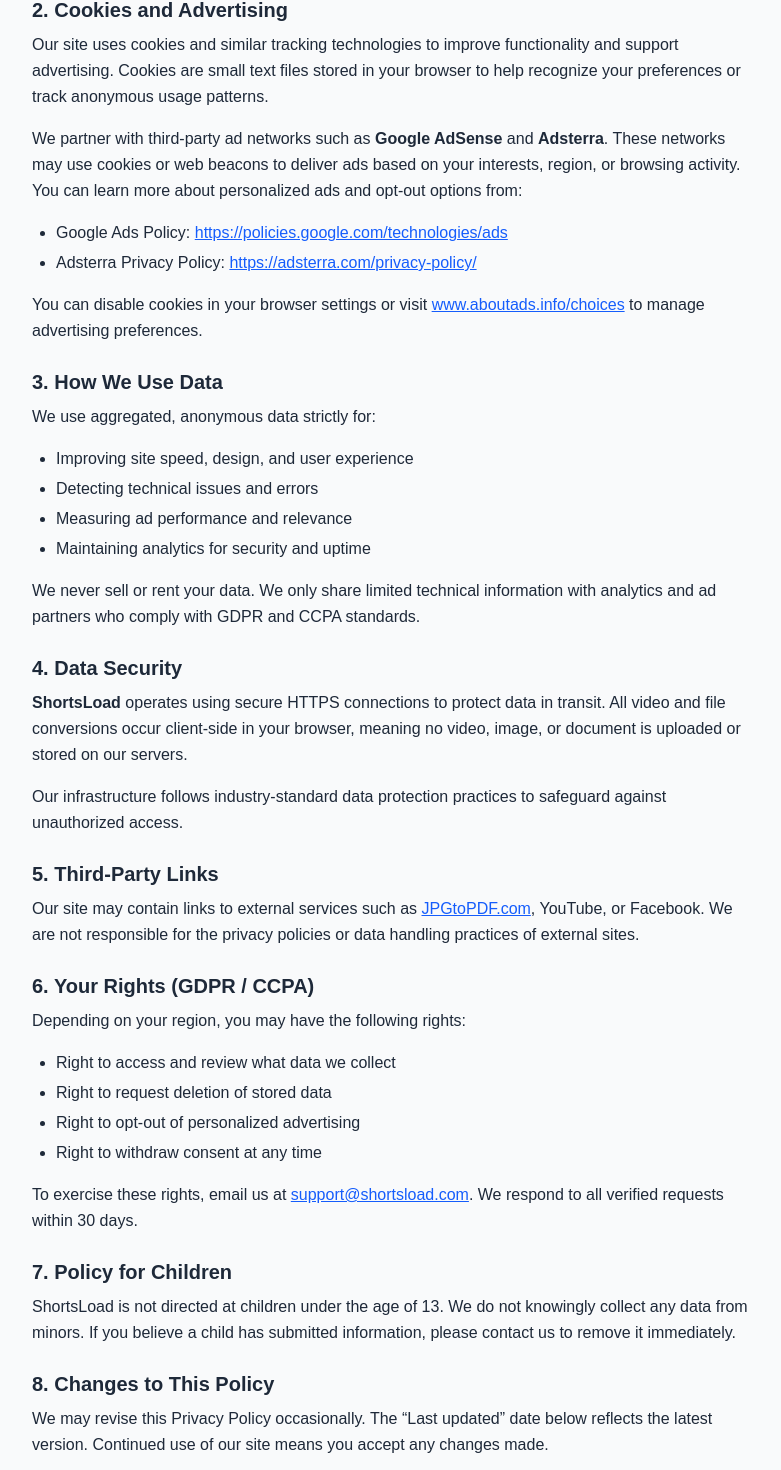
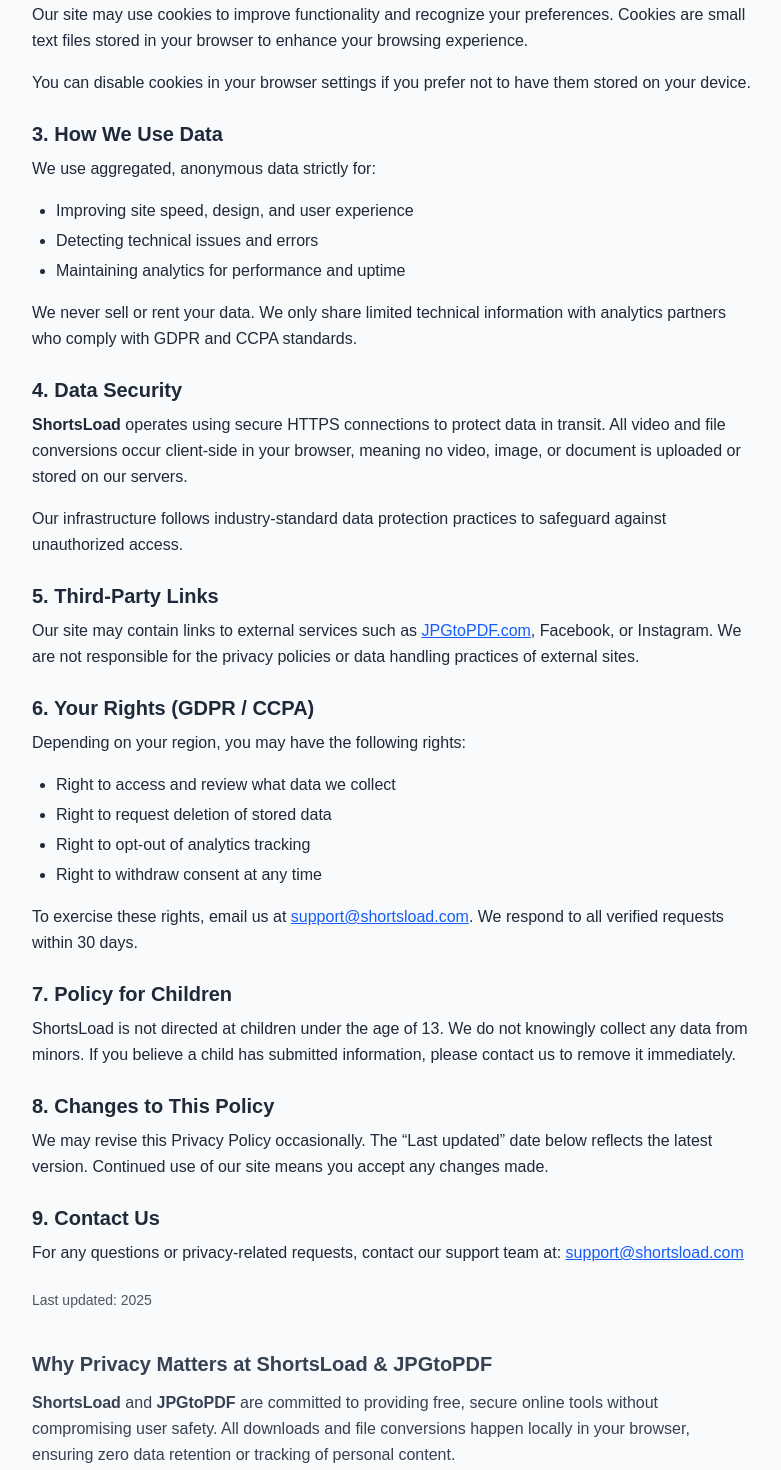
Before and after one commit to PavanKumarHosmani/shortsload-frontend, a Next.js app: page /privacy in a window 1280 px wide. Shown: the part 679-2149 px from the top of the page, without its empty margins (248-1029 px from the left). Built offline with nearby package versions, Linux system fonts and the light colour scheme.

Commit message:
fixed adsense issues

```diff
--- a/components/Footer.js
+++ b/components/Footer.js
@@ -27,7 +27,7 @@
         </Link>
       </div>
 
-      <div className="text-xs text-gray-400 mt-4">
+      <div className="text-xs text-gray-600 mt-4">
         ShortsLoad is an independent platform and not affiliated with YouTube.
         All content is downloaded directly from public CDN servers.
       </div>
--- a/pages/disclaimer.js
+++ b/pages/disclaimer.js
@@ -11,7 +11,7 @@
         />
         <meta
           name="keywords"
-          content="ShortsLoad disclaimer, JPGtoPDF disclaimer, ShortsLoad terms, ShortsLoad legal notice, AdSense policy, ShortsLoad copyright notice"
+          content="ShortsLoad disclaimer, JPGtoPDF disclaimer, ShortsLoad terms, ShortsLoad legal notice, ShortsLoad copyright notice"
         />
         <link rel="canonical" href="https://shortsload.com/disclaimer" />
 
@@ -25,7 +25,7 @@
               name: "Disclaimer — ShortsLoad & JPGtoPDF",
               url: "https://shortsload.com/disclaimer",
               description:
-                "Legal disclaimer for ShortsLoad & JPGtoPDF, covering copyright, fair use, ad responsibility, and liability limitations.",
+                "Legal disclaimer for ShortsLoad & JPGtoPDF, covering copyright, fair use, and liability limitations.",
               mainEntity: {
                 "@type": "Organization",
                 name: "ShortsLoad",
@@ -59,7 +59,7 @@
           Our websites may contain links to other external sites or third-party
           services that are not owned or controlled by us. While we strive to provide
           quality links, we do not monitor or verify the accuracy or reliability of
-          external content. Clicking on third-party links or advertisements is at your
+          external content. Clicking on third-party links is at your
           own discretion, and we are not responsible for any resulting experiences,
           losses, or damages.
         </p>
@@ -92,21 +92,7 @@
           we cannot guarantee uninterrupted service or error-free operation.
         </p>
 
-        <h2 className="text-xl font-semibold mt-6 mb-2">4. Advertising Disclaimer</h2>
-        <p className="mb-4">
-          ShortsLoad and JPGtoPDF display ads through reputable third-party ad networks
-          such as <strong>Google AdSense</strong> and <strong>Adsterra</strong> to keep
-          the service free. These advertisements are delivered by automated systems and
-          may use cookies to serve relevant content.
-        </p>
-        <p className="mb-4">
-          We do not control the content of ads or endorse the advertised products or
-          services. Interactions with advertisers are solely between you and the
-          advertiser, and we are not responsible for any outcomes resulting from such
-          interactions.
-        </p>
-
-        <h2 className="text-xl font-semibold mt-6 mb-2">5. Limitation of Liability</h2>
+        <h2 className="text-xl font-semibold mt-6 mb-2">4. Limitation of Liability</h2>
         <p className="mb-4">
           In no event shall ShortsLoad, JPGtoPDF, or their developers be held liable
           for any direct, indirect, incidental, consequential, or punitive damages
@@ -115,15 +101,15 @@
           risk.
         </p>
 
-        <h2 className="text-xl font-semibold mt-6 mb-2">6. No Affiliation Disclaimer</h2>
+        <h2 className="text-xl font-semibold mt-6 mb-2">5. No Affiliation Disclaimer</h2>
         <p className="mb-4">
           ShortsLoad and JPGtoPDF are independent platforms. We are not affiliated with,
-          endorsed by, or connected to YouTube, Meta Platforms (Facebook, Instagram),
+          endorsed by, or connected to Meta Platforms (Facebook, Instagram),
           or Google LLC. All trademarks, logos, and brand names are the property of
           their respective owners.
         </p>
 
-        <h2 className="text-xl font-semibold mt-6 mb-2">7. Updates to This Disclaimer</h2>
+        <h2 className="text-xl font-semibold mt-6 mb-2">6. Updates to This Disclaimer</h2>
         <p className="mb-4">
           We may revise or update this Disclaimer at any time without prior notice.
           Users are encouraged to revisit this page periodically to stay informed of
--- a/pages/facebookvideodownloader.js
+++ b/pages/facebookvideodownloader.js
@@ -233,7 +233,7 @@
             {/* ✅ Thumbnail */}
             <div className="relative mb-4 flex justify-center">
               {!video.thumbnail && (
-                <div className="w-40 h-40 md:w-52 md:h-52 bg-gray-200 animate-pulse flex items-center justify-center text-gray-400 rounded-lg">
+                <div className="w-40 h-40 md:w-52 md:h-52 bg-gray-200 animate-pulse flex items-center justify-center text-gray-600 rounded-lg">
                   Loading thumbnail...
                 </div>
               )}
--- a/pages/index.js
+++ b/pages/index.js
@@ -7,7 +7,7 @@
   const pageTitle =
     "ShortsLoad — Free Video & File Tools | Instagram, Facebook, PDF & Image Converters";
   const pageDescription =
-    "Free online tools by ShortsLoad — download Instagram Reels and Facebook videos, convert JPG to PDF, compress images, merge PDFs, and convert PDF to JPG easily. 100% free and secure.";
+    "Free online tools by ShortsLoad — download Instagram Reels and Facebook videos, convert JPG to PDF, compress images, merge PDFs, and convert PDF to JPG easily. 100% free, private, and secure.";
   const pageKeywords =
     "Instagram video downloader, Facebook video downloader, JPG to PDF, compress image, merge PDF, PDF to JPG, free online converter, download Facebook video, download Instagram video, ShortsLoad, jpgstopdf";
   const pageUrl = "https://shortsload.com/";
@@ -227,8 +227,8 @@
           <p>
             From students and teachers to content creators and business professionals — thousands of
             users rely on ShortsLoad every day for quick downloads and conversions. Its simplicity,
-            clean interface, and ad-free experience make it one of the best online utility platforms
-            today.
+            clean interface, and privacy-first experience make it one of the best online utility
+            platforms today.
           </p>
 
           <h3 className="text-xl font-semibold mt-4">🔒 Privacy First</h3>
--- a/pages/privacy.js
+++ b/pages/privacy.js
@@ -7,11 +7,11 @@
         <title>Privacy Policy — ShortsLoad & JPGtoPDF</title>
         <meta
           name="description"
-          content="Read the complete privacy policy for ShortsLoad & JPGtoPDF. Learn how we handle cookies, ads, analytics, and data protection while keeping your privacy safe."
+          content="Read the complete privacy policy for ShortsLoad & JPGtoPDF. Learn how we handle cookies, analytics, and data protection while keeping your privacy safe."
         />
         <meta
           name="keywords"
-          content="ShortsLoad Privacy Policy, JPGtoPDF Privacy, AdSense data policy, Adsterra cookies, GDPR compliance, CCPA policy, YouTube Downloader privacy"
+          content="ShortsLoad Privacy Policy, JPGtoPDF Privacy, GDPR compliance, CCPA policy"
         />
         <link rel="canonical" href="https://shortsload.com/privacy" />
 
@@ -25,7 +25,7 @@
               name: "Privacy Policy — ShortsLoad & JPGtoPDF",
               url: "https://shortsload.com/privacy",
               description:
-                "Official Privacy Policy for ShortsLoad and JPGtoPDF. Learn about our data handling, cookies, and ad partner practices (AdSense, Adsterra).",
+                "Official Privacy Policy for ShortsLoad and JPGtoPDF. Learn about our data handling, cookies, and privacy practices.",
               publisher: {
                 "@type": "Organization",
                 name: "ShortsLoad",
@@ -73,7 +73,6 @@
           <li>Browser type, operating system, and device type</li>
           <li>Anonymous usage analytics (page visits, time spent, errors)</li>
           <li>Approximate location (city/country, not GPS)</li>
-          <li>Ad performance and interaction metrics (from our ad partners)</li>
         </ul>
 
         <p>
@@ -81,58 +80,15 @@
           and is never linked to your personal identity.
         </p>
 
-        <h2 className="text-xl font-semibold mt-6 mb-2">2. Cookies and Advertising</h2>
+        <h2 className="text-xl font-semibold mt-6 mb-2">2. Cookies</h2>
         <p className="mb-4">
-          Our site uses cookies and similar tracking technologies to improve
-          functionality and support advertising. Cookies are small text files
-          stored in your browser to help recognize your preferences or track
-          anonymous usage patterns.
+          Our site may use cookies to improve functionality and recognize your
+          preferences. Cookies are small text files stored in your browser to
+          enhance your browsing experience.
         </p>
-
-        <p className="mb-4">
-          We partner with third-party ad networks such as{" "}
-          <strong>Google AdSense</strong> and <strong>Adsterra</strong>. These
-          networks may use cookies or web beacons to deliver ads based on your
-          interests, region, or browsing activity. You can learn more about
-          personalized ads and opt-out options from:
-        </p>
-
-        <ul className="list-disc ml-6 mb-4 space-y-1">
-          <li>
-            Google Ads Policy:{" "}
-            <a
-              href="https://policies.google.com/technologies/ads"
-              target="_blank"
-              rel="noopener noreferrer"
-              className="text-blue-600 underline"
-            >
-              https://policies.google.com/technologies/ads
-            </a>
-          </li>
-          <li>
-            Adsterra Privacy Policy:{" "}
-            <a
-              href="https://adsterra.com/privacy-policy/"
-              target="_blank"
-              rel="noopener noreferrer"
-              className="text-blue-600 underline"
-            >
-              https://adsterra.com/privacy-policy/
-            </a>
-          </li>
-        </ul>
-
         <p>
-          You can disable cookies in your browser settings or visit{" "}
-          <a
-            href="https://www.aboutads.info/choices/"
-            target="_blank"
-            rel="noopener noreferrer"
-            className="text-blue-600 underline"
-          >
-            www.aboutads.info/choices
-          </a>{" "}
-          to manage advertising preferences.
+          You can disable cookies in your browser settings if you prefer not to
+          have them stored on your device.
         </p>
 
         <h2 className="text-xl font-semibold mt-6 mb-2">3. How We Use Data</h2>
@@ -142,14 +98,13 @@
         <ul className="list-disc ml-6 mb-4 space-y-1">
           <li>Improving site speed, design, and user experience</li>
           <li>Detecting technical issues and errors</li>
-          <li>Measuring ad performance and relevance</li>
-          <li>Maintaining analytics for security and uptime</li>
+          <li>Maintaining analytics for performance and uptime</li>
         </ul>
 
         <p>
           We never sell or rent your data. We only share limited technical
-          information with analytics and ad partners who comply with GDPR and
-          CCPA standards.
+          information with analytics partners who comply with GDPR and CCPA
+          standards.
         </p>
 
         <h2 className="text-xl font-semibold mt-6 mb-2">4. Data Security</h2>
@@ -175,8 +130,8 @@
           >
             JPGtoPDF.com
           </a>
-          , YouTube, or Facebook. We are not responsible for the privacy policies or
-          data handling practices of external sites.
+          , Facebook, or Instagram. We are not responsible for the privacy
+          policies or data handling practices of external sites.
         </p>
 
         <h2 className="text-xl font-semibold mt-6 mb-2">
@@ -188,7 +143,7 @@
         <ul className="list-disc ml-6 mb-4 space-y-1">
           <li>Right to access and review what data we collect</li>
           <li>Right to request deletion of stored data</li>
-          <li>Right to opt-out of personalized advertising</li>
+          <li>Right to opt-out of analytics tracking</li>
           <li>Right to withdraw consent at any time</li>
         </ul>
         <p>
@@ -240,20 +195,19 @@
           </h2>
           <p>
             <strong>ShortsLoad</strong> and <strong>JPGtoPDF</strong> are committed to
-            providing free, ad-supported online tools without compromising user
-            safety. All downloads and file conversions happen locally in your browser,
+            providing free, secure online tools without compromising user safety.
+            All downloads and file conversions happen locally in your browser,
             ensuring zero data retention or tracking of personal content.
           </p>
           <p>
-            Our platform complies with <strong>GDPR</strong>,{" "}
-            <strong>CCPA</strong>, and <strong>Google AdSense</strong> policies, making
-            it safe, transparent, and ad-friendly. We only use cookies essential for
-            functionality and advertising relevance.
+            Our platform complies with <strong>GDPR</strong> and{" "}
+            <strong>CCPA</strong> privacy laws, making it safe and transparent. We
+            only use essential cookies for functionality and performance.
           </p>
           <p>
             We believe users should have full control over their data. That’s why
-            ShortsLoad never asks for sign-ups, personal info, or file uploads — keeping
-            your online experience 100% private and secure.
+            ShortsLoad never asks for sign-ups, personal info, or file uploads —
+            keeping your online experience 100% private and secure.
           </p>
         </section>
       </main>
--- a/pages/sitemap.xml.js
+++ b/pages/sitemap.xml.js
@@ -4,7 +4,7 @@
 
 export async function getServerSideProps({ res }) {
   const baseUrl = "https://shortsload.com";
-  const pages = ["", "about", "privacy", "terms", "dmca", "contact"];
+  const pages = ["","facebookvideodownloader","instagramvideodownloader", "about", "privacy", "terms", "dmca", "contact"];
 
   const sitemap = `<?xml version="1.0" encoding="UTF-8"?>
   <urlset xmlns="http://www.sitemaps.org/schemas/sitemap/0.9">
--- a/pages/terms.js
+++ b/pages/terms.js
@@ -7,11 +7,11 @@
         <title>Terms of Use — ShortsLoad & JPGtoPDF</title>
         <meta
           name="description"
-          content="Read the official Terms of Use for ShortsLoad & JPGtoPDF. Learn about user rights, copyright compliance, ad policies, and limitations when using our online tools."
+          content="Read the official Terms of Use for ShortsLoad & JPGtoPDF. Learn about user rights, copyright compliance, privacy, and limitations when using our online tools."
         />
         <meta
           name="keywords"
-          content="ShortsLoad Terms, JPGtoPDF Terms, YouTube Downloader agreement, AdSense policy, Adsterra disclaimer, copyright compliance"
+          content="ShortsLoad Terms, JPGtoPDF Terms, ShortsLoad agreement, copyright compliance, ShortsLoad usage policy"
         />
         <link rel="canonical" href="https://shortsload.com/terms" />
 
@@ -25,7 +25,7 @@
               name: "Terms of Use — ShortsLoad & JPGtoPDF",
               url: "https://shortsload.com/terms",
               description:
-                "Official Terms of Use for ShortsLoad and JPGtoPDF, outlining user responsibilities, copyright laws, data practices, and ad disclosures.",
+                "Official Terms of Use for ShortsLoad and JPGtoPDF, outlining user responsibilities, copyright laws, and data privacy compliance.",
               publisher: {
                 "@type": "Organization",
                 name: "ShortsLoad",
@@ -47,7 +47,7 @@
         <p className="mb-4">
           Welcome to <strong>ShortsLoad.com</strong> and{" "}
           <strong>JPGtoPDF.com</strong>. By accessing or using any of our
-          services — including YouTube Shorts Downloader, Instagram Downloader,
+          services — including the Instagram Downloader, Facebook Downloader,
           or file tools such as JPG to PDF, Compress Image, Merge PDF, or PDF to
           JPG — you agree to comply with these Terms of Use and our{" "}
           <a href="/privacy" className="text-blue-600 underline">
@@ -59,8 +59,8 @@
         <h2 className="text-xl font-semibold mt-6 mb-2">1. Legal Usage</h2>
         <p className="mb-4">
           ShortsLoad provides web-based tools that allow users to interact with
-          publicly available content from platforms such as YouTube, Facebook,
-          and Instagram. These tools are intended strictly for{" "}
+          publicly available content from platforms such as Facebook and Instagram.
+          These tools are intended strictly for{" "}
           <strong>personal, educational, or fair-use purposes</strong>.
         </p>
         <p className="mb-4">
@@ -72,9 +72,8 @@
         <h2 className="text-xl font-semibold mt-6 mb-2">2. No Affiliation</h2>
         <p className="mb-4">
           ShortsLoad and JPGtoPDF are independent platforms and have no
-          affiliation with <strong>YouTube</strong>,{" "}
-          <strong>Google LLC</strong>, <strong>Meta Platforms</strong> (Facebook
-          & Instagram), or any third-party website. All trademarks belong to
+          affiliation with <strong>Meta Platforms</strong> (Facebook &
+          Instagram) or any third-party website. All trademarks belong to
           their respective owners.
         </p>
 
@@ -89,14 +88,24 @@
             platform.
           </li>
           <li>
-            You will respect third-party copyrights and adhere to{" "}
+            You will respect third-party copyrights and follow their platform
+            terms, including{" "}
             <a
-              href="https://www.youtube.com/t/terms"
+              href="https://www.facebook.com/terms"
               target="_blank"
               rel="noopener noreferrer"
               className="text-blue-600 underline"
             >
-              YouTube’s Terms of Service
+              Facebook’s Terms of Use
+            </a>{" "}
+            and{" "}
+            <a
+              href="https://www.instagram.com/legal/terms/"
+              target="_blank"
+              rel="noopener noreferrer"
+              className="text-blue-600 underline"
+            >
+              Instagram’s Terms of Service
             </a>
             .
           </li>
@@ -106,18 +115,8 @@
           </li>
         </ul>
 
-        <h2 className="text-xl font-semibold mt-6 mb-2">4. Advertising and Revenue</h2>
-        <p className="mb-4">
-          Our websites display ads from trusted ad networks like{" "}
-          <strong>Google AdSense</strong> and <strong>Adsterra</strong> to
-          support free access to our services. These ads may use cookies to show
-          relevant content. ShortsLoad and JPGtoPDF do not endorse or control
-          third-party ads. Interactions with advertisers are solely at your own
-          risk.
-        </p>
-
         <h2 className="text-xl font-semibold mt-6 mb-2">
-          5. Disclaimer of Warranties
+          4. Disclaimer of Warranties
         </h2>
         <p className="mb-4">
           The services provided by ShortsLoad and JPGtoPDF are offered “as is”
@@ -127,7 +126,7 @@
         </p>
 
         <h2 className="text-xl font-semibold mt-6 mb-2">
-          6. Limitation of Liability
+          5. Limitation of Liability
         </h2>
         <p className="mb-4">
           In no event shall ShortsLoad, JPGtoPDF, or their developers be liable
@@ -136,16 +135,16 @@
           limited to, loss of data, copyright disputes, or device malfunction.
         </p>
 
-        <h2 className="text-xl font-semibold mt-6 mb-2">7. Third-Party Content</h2>
+        <h2 className="text-xl font-semibold mt-6 mb-2">6. Third-Party Content</h2>
         <p className="mb-4">
-          Our websites may contain links or ads leading to third-party sites.
+          Our websites may contain links leading to third-party sites.
           These are provided for user convenience only. We are not responsible
           for the availability, accuracy, or safety of any external content or
           services linked through our platforms.
         </p>
 
         <h2 className="text-xl font-semibold mt-6 mb-2">
-          8. Intellectual Property
+          7. Intellectual Property
         </h2>
         <p className="mb-4">
           All intellectual property, including text, layout, branding, and
@@ -155,7 +154,7 @@
         </p>
 
         <h2 className="text-xl font-semibold mt-6 mb-2">
-          9. Modifications to Service
+          8. Modifications to Service
         </h2>
         <p className="mb-4">
           We reserve the right to modify, update, or discontinue any part of our
@@ -165,7 +164,7 @@
         </p>
 
         <h2 className="text-xl font-semibold mt-6 mb-2">
-          10. Governing Law
+          9. Governing Law
         </h2>
         <p className="mb-4">
           These Terms of Use are governed by the laws of your local jurisdiction.
@@ -174,7 +173,7 @@
         </p>
 
         <h2 className="text-xl font-semibold mt-6 mb-2">
-          11. Contact Information
+          10. Contact Information
         </h2>
         <p className="mb-4">
           For questions, feedback, or legal concerns regarding these Terms,
@@ -206,10 +205,9 @@
             100% privacy and no file uploads to servers.
           </p>
           <p>
-            We comply with major ad and data regulations, including{" "}
-            <strong>Google AdSense</strong>, <strong>Adsterra</strong>,{" "}
-            <strong>GDPR</strong>, and <strong>CCPA</strong>, ensuring that our
-            services remain free, transparent, and user-safe.
+            We comply with international privacy standards such as{" "}
+            <strong>GDPR</strong> and <strong>CCPA</strong>, ensuring that our
+            services remain transparent, safe, and user-respecting.
           </p>
           <p>
             By continuing to use our websites, you acknowledge that ShortsLoad
```
Also changed, not shown: pages/_app.js (+21 -19 lines), pages/about.js (+7 -7 lines), pages/contact.js (+5 -7 lines), pages/dmca.js (+11 -11 lines), pages/instagramvideodownloader.js (+6 -1 lines).
